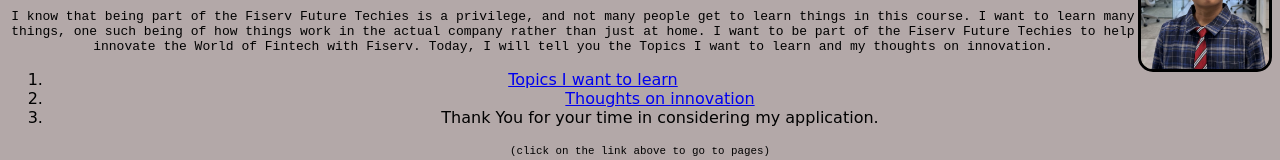
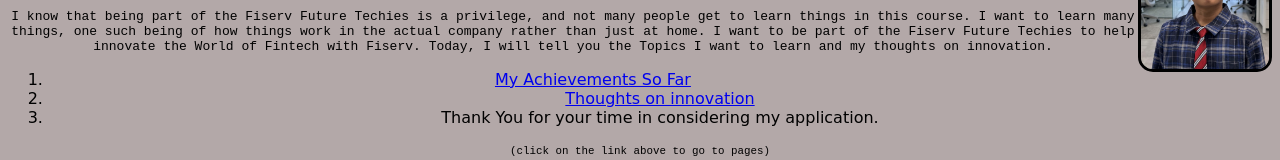
Before and after one commit to avanishsuryawanshi/avanishsuryawanshi.github.io, a plain HTML site: page index.html in a window 1280 px wide. Shown: the part 125-285 px from the top of the page. Drawn offline with Linux system fonts and the light colour scheme.

Commit message:
Update index.html

```diff
--- a/index.html
+++ b/index.html
@@ -13,7 +13,7 @@
 
 
     <ol>
-      <li><a href="want_to_learn.html">Topics I want to learn</a></li>
+      <li><a href="want_to_learn.html">My Achievements So Far</a></li>
       <li><a href="innovation.html">Thoughts on innovation</a></li>
       <li>Thank You for your time in considering my application.</li>
     </ol>
```
